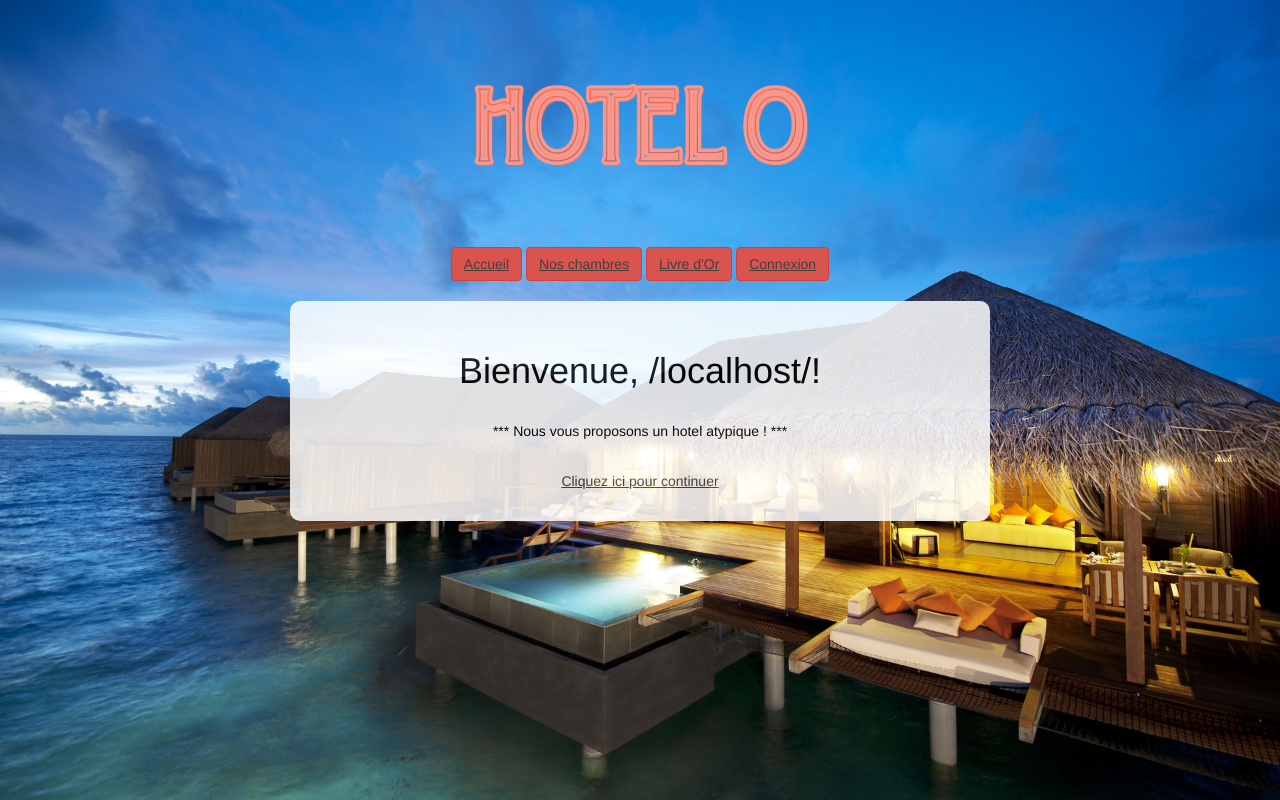
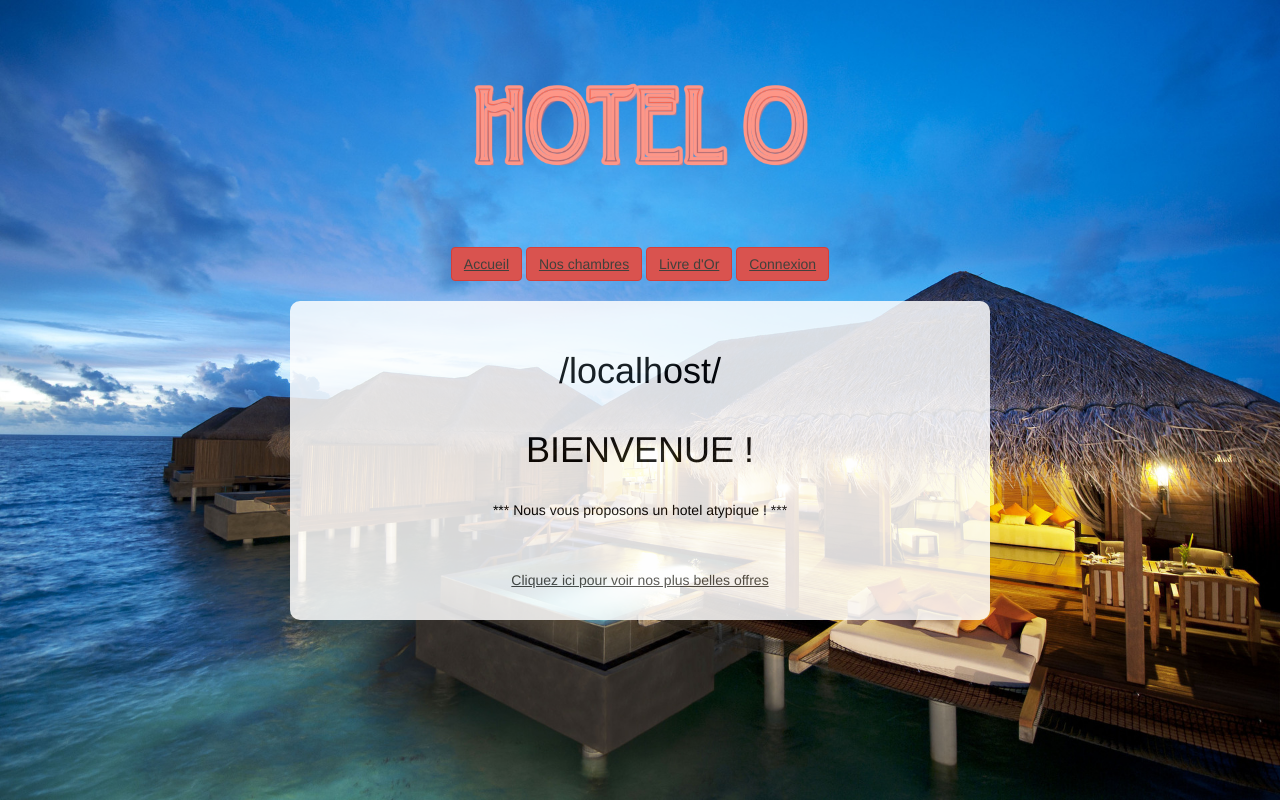
Before and after one commit to ktung/swa16-project, a PHP site: page / in a window 1280 px wide. Run offline with PHP 8.4, Linux system fonts and the light colour scheme; some libraries are stand-ins or nearby versions.

Commit message:
modif mais cette fois c'est vraiment fini

```diff
--- a/index.php
+++ b/index.php
@@ -28,8 +28,8 @@
 if (window.location.href.indexOf("pseudo=")) {
     var pseudo_position = location.href.indexOf("pseudo=");
     var pseudo = location.href.substring(pseudo_position+7);
-    $("#bienvenue").html("Bienvenue, " + pseudo + "!\n");
-    $("#cadrePrincipal").append('<a target="_blank" href="http://secuweb.neoskai.com/chambres.php">Cliquez ici pour continuer</a>');
+    $("#bienvenue").html(pseudo + "<br><br> BIENVENUE !");
+    $("#cadrePrincipal").append('<br><a target="_blank" href="http://secuweb.neoskai.com/chambres.php">Cliquez ici pour voir nos plus belles offres</a>');
 }
 </script>
 
```
